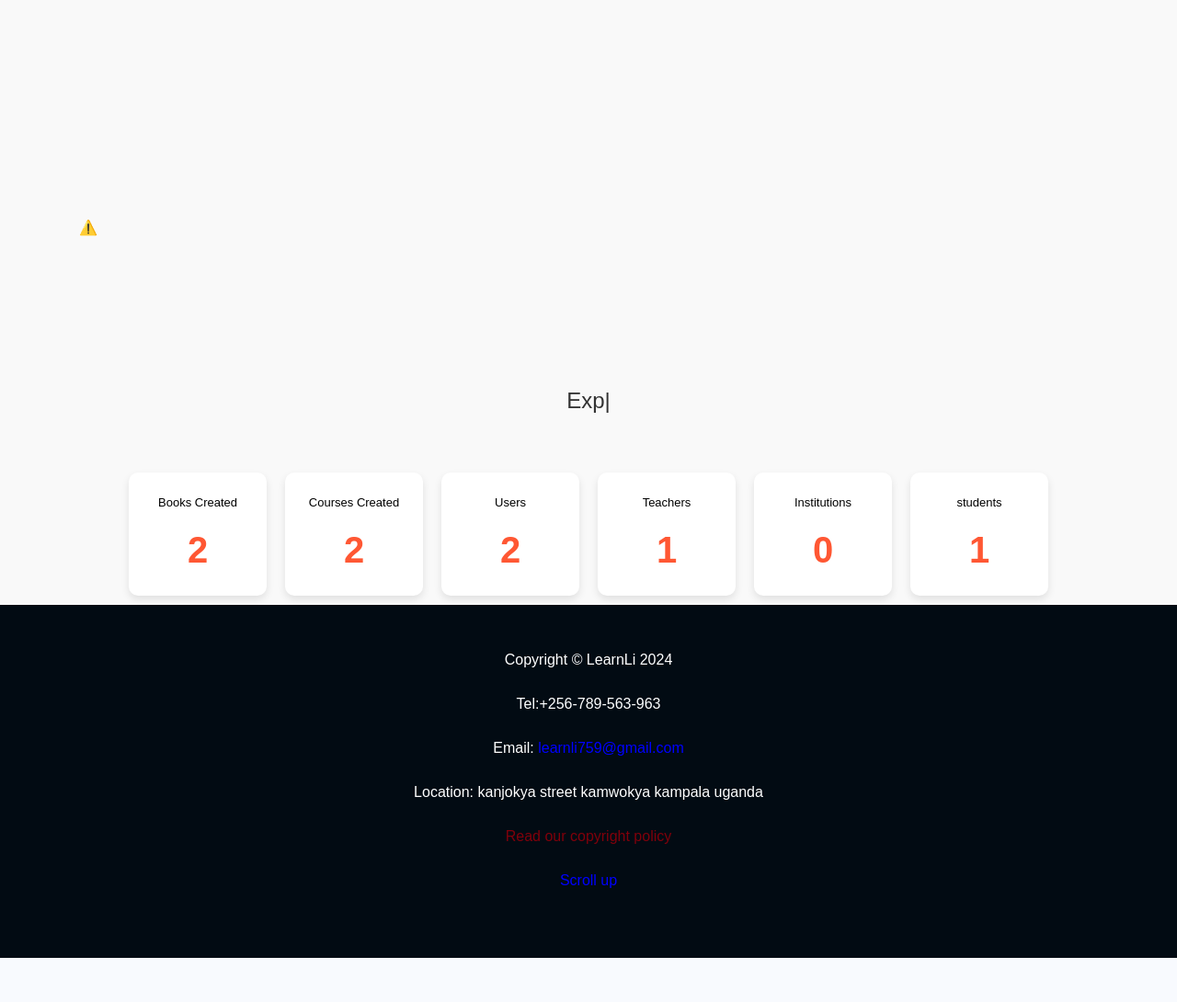
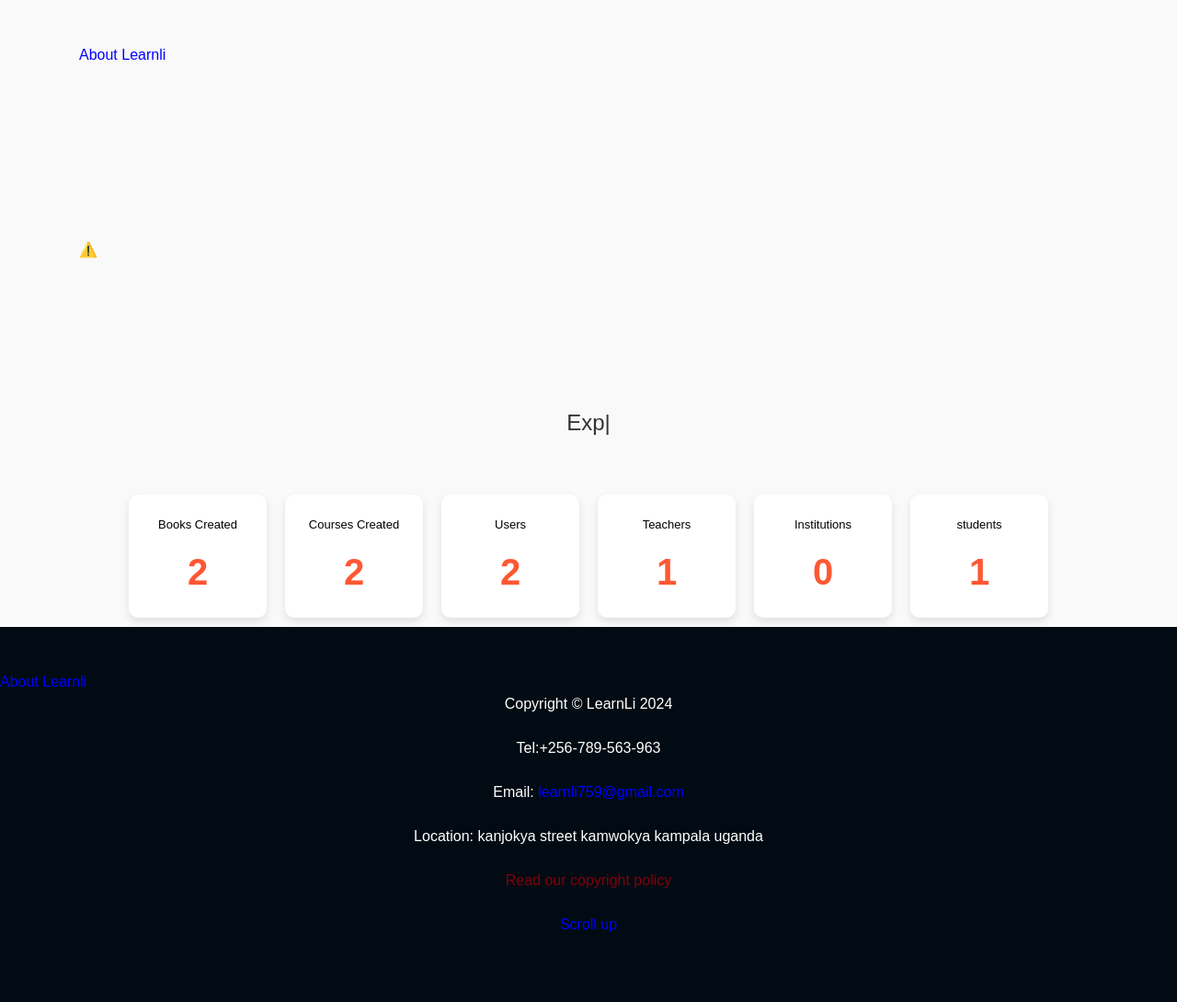
Before and after one commit to Learnli23/Learnli, a Django app: page / in a window 1280 px wide. Shown: the part 136-1226 px from the top of the page at 92% size. Before the commit the page ends 1178 px from the top, so only its background shows below. Run offline with Django 5.2, Linux system fonts and the light colour scheme; data comes from the database, SQL or seed files in the repository; both versions use the stored data as it was after the commit; some libraries are stand-ins or nearby versions.

Commit message:
modified the pages

```diff
--- a/Learnli/users/templates/base.html
+++ b/Learnli/users/templates/base.html
@@ -453,6 +453,7 @@
 
      <!-- Footer-->
         <footer style="background-color: rgb(2, 11, 19);"class="py-5">
+          <div style="text-align: left;"><a href="{% url 'about' %}">About Learnli</a></div>
             <div class="container"><p class="m-0 text-center text-white">Copyright &copy; LearnLi 2024</p></div><br/>
             <div class="container"><p class="m-0 text-center text-white">Tel:+256-789-563-963 </p></div><br/>
             <div class="container"><p class="m-0 text-center text-white">Email: <a href="mailto:learnli759@gmail.com">learnli759@gmail.com</a></p></div><br/>
--- a/Learnli/users/templates/home.html
+++ b/Learnli/users/templates/home.html
@@ -1,6 +1,7 @@
 {% extends 'base.html' %}
 {% load static %}
 {% block content %}
+
 
 <!DOCTYPE html>
 <html lang="en">
@@ -15,9 +16,10 @@
     <script src="https://unpkg.com/@lottiefiles/lottie-player@latest/dist/lottie-player.js"></script> <!-- Lottie for logo animation -->
 </head>
 <body>
-
+<div style="text-align: left;"><a href="{% url 'about' %}">About Learnli</a></div>
 <!-- Logo Animation -->
 <div class="logo-animation">
+
     <lottie-player src="path_to_your_logo_animation.json" background="transparent" speed="1" style="width: 300px; height: 300px;" autoplay></lottie-player>
 </div>
 
--- a/Learnli/users/views.py
+++ b/Learnli/users/views.py
@@ -275,7 +275,7 @@ def login_user(request):
         if user is  not None:
             login(request,user)
             messages.success(request,('you are successfuly loged in'))
-            return redirect('about')
+            return redirect('home')
         else:
 
             messages.success(request,('there was an error loging in, please try again'))
```
Also changed, not shown: Learnli/db.sqlite3.
